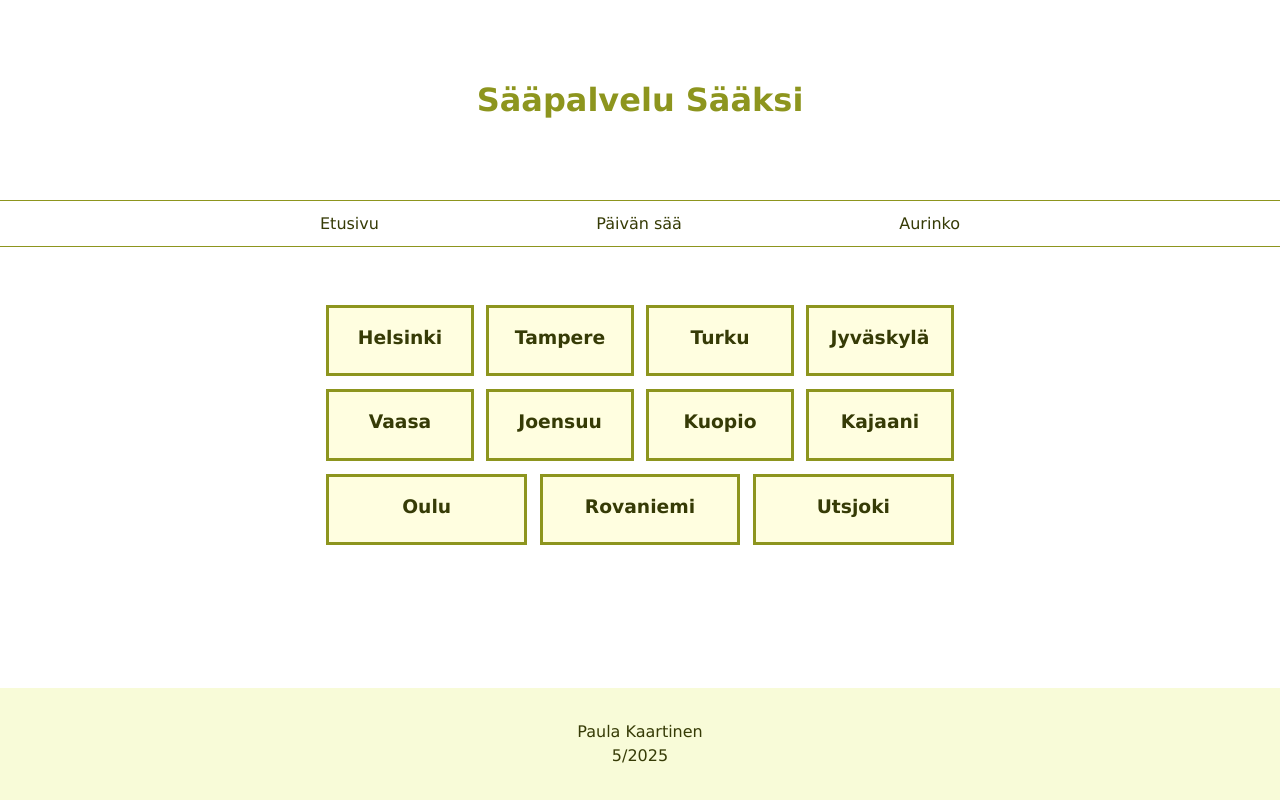
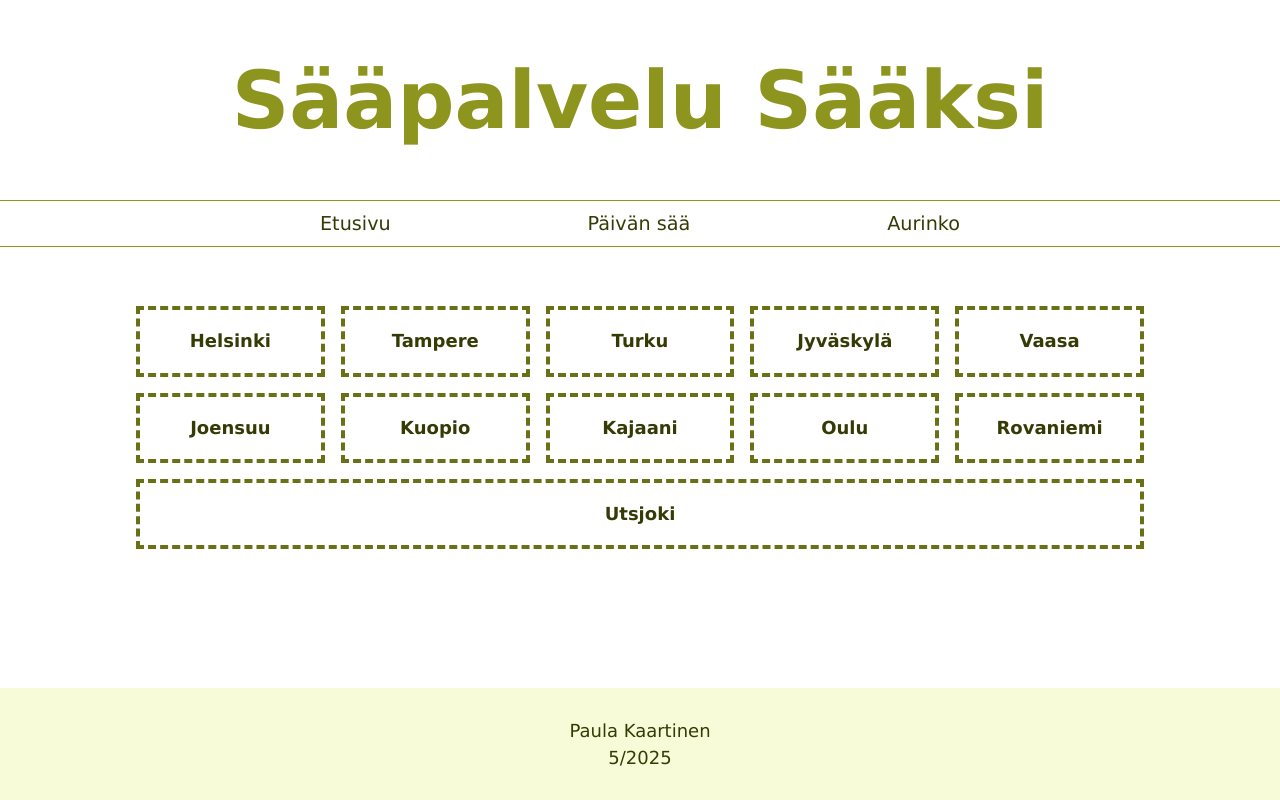
Before and after one commit to PaulaKaa/weatherProject, a plain HTML site: page aurinko.html in a window 1280 px wide. Drawn offline with nearby package versions, Linux system fonts and the light colour scheme; no server answers.

Commit message:
almost done

```diff
--- a/aurinko.html
+++ b/aurinko.html
@@ -25,67 +25,67 @@
             <div id="content">
                 <section class="kaupunkisaat">
                     <article>
-                        <div class="cityBox">
+                        <div class="cityBox2">
                             <h3>Helsinki</h3>
                             <p><span id="aurinkoHelsinki"></span></p>
                         </div>
                     </article>
                     <article>
-                        <div class="cityBox">
+                        <div class="cityBox2">
                             <h3>Tampere</h3>
                             <p><span id="aurinkoTampere"></span></p>
                         </div>
                     </article>
                     <article>
-                        <div class="cityBox">
+                        <div class="cityBox2">
                             <h3>Turku</h3>
                             <p><span id="aurinkoTurku"></span></p>
                         </div>
                     </article>
                     <article>
-                        <div class="cityBox">
+                        <div class="cityBox2">
                             <h3>Jyväskylä</h3>
                             <p><span id="aurinkoJyväskylä"></span></p>
                         </div>
                     </article>
                     <article>
-                        <div class="cityBox">
+                        <div class="cityBox2">
                             <h3>Vaasa</h3>
                             <p><span id="aurinkoVaasa"></span></p>
                         </div>
                     </article>
                     <article>
-                        <div class="cityBox">
+                        <div class="cityBox2">
                             <h3>Joensuu</h3>
                             <p><span id="aurinkoJoensuu"></span></p>
                         </div>
                     </article>
                     <article>
-                        <div class="cityBox">
+                        <div class="cityBox2">
                             <h3>Kuopio</h3>
                             <p><span id="aurinkoKuopio"></span></p>
                         </div>
                     </article>
                     <article>
-                        <div class="cityBox">
+                        <div class="cityBox2">
                             <h3>Kajaani</h3>
                             <p><span id="aurinkoKajaani"></span></p>
                         </div>
                     </article>
                     <article>
-                        <div class="cityBox">
+                        <div class="cityBox2">
                             <h3>Oulu</h3>
                             <p><span id="aurinkoOulu"></span></p>
                         </div>
                     </article>
                     <article>
-                        <div class="cityBox">
+                        <div class="cityBox2">
                             <h3>Rovaniemi</h3>
                             <p><span id="aurinkoRovaniemi"></span></p>
                         </div>
                     </article>
                     <article>
-                        <div class="cityBox">
+                        <div class="cityBox2">
                             <h3>Utsjoki</h3>
                             <p><span id="aurinkoUtsjoki"></span></p>
                         </div>
--- a/css/style.css
+++ b/css/style.css
@@ -17,6 +17,8 @@
   color: var(--text-color);
 }
 
+
+
 /*Alleviivaus pois*/
 a {
   text-decoration: none;
@@ -35,6 +37,12 @@ div #container {
   justify-content: center;
 }
 
+#content {
+/*ylä- ja alaaukot*/
+  margin-top: 4vw;
+  margin-bottom: 6vw;
+}
+
 header {
   display: flex;
   justify-content: center;
@@ -48,6 +56,7 @@ header i {
 
 header h1 {
   color: #8d951e;
+  font-size: 5rem;
 }
 
 nav {
@@ -76,6 +85,7 @@ nav ul {
 nav li {
   /*Poistaa pilkut*/
   display: inline-block;
+  font-size: larger;
 }
 
 div #content {
@@ -86,14 +96,9 @@ div #content {
 
 }
 /*------------------------------ETUSIVU------------------------------*/
-
-#ylaaukko{
-  height: 80px;
-}
-
 #keskitys{
     display: flex;
-    flex-direction: row;
+    flex-direction: column;
     justify-content: center;
     align-items: center;
     text-align: center;
@@ -106,6 +111,7 @@ div #content {
 
 h2 {
 margin: 20px;
+font-size: xx-large;
 }
 
 
@@ -119,13 +125,12 @@ h3 {
   text-align: center;
   margin-top: 50px;
   margin-bottom: 20px;
-
+  font-size: x-large;
 }
 
 #kayttajanData{
   text-align: center;
   line-height: 1.5rem;
-  margin: 50px;
   padding: 10px;
 }
 
@@ -149,7 +154,7 @@ button {
   margin-top: 30px;
 }
 
-#kaupunkisaatIndex{
+section {
   display: flex;
   flex-direction: row;
   /*RIVITYS*/
@@ -158,25 +163,17 @@ button {
 }
 
 article div{
-  margin: 0.25rem;
+  margin: 0.5rem;
   border: 3px solid #8d951e;
 }
-
-#kayttajanKaupunki{}
 
 
 /*------------------------------PÄIVÄN SÄÄ------------------------------*/
 
 /*Kaupunkilaatikot riviin*/
 .kaupunkisaat {
-  display: flex;
-  flex-direction: row;
-  /*RIVITYS*/
-  flex-wrap: wrap;
-  margin-top: 4vw;
-  margin-bottom: 4vw;
-  margin-left: 20rem;
-  margin-right: 20rem;
+  margin-left: 10vw;
+  margin-right: 10vw;
 }
 
 article {
@@ -185,15 +182,16 @@ article {
 }
 
 .cityBox {
-  background-color: var(--light-background-color);
-  margin: 0.4rem;
-  border: 3px solid #8d951e;
+  background-color: #fcfdeb;
+  margin: 1rem;
+  border: 4px solid #8d951e;
 }
 
 article h3 {
   /*Kaupunkien nimien muotoilu keskelle*/
   text-align: center;
   margin: 1.5vw;
+  font-size: large;
 
 }
 
@@ -201,11 +199,9 @@ article p {
   /*Kaupunkien nimien muotoilu keskelle*/
   text-align: center;
   margin: 1vw;
-  margin-bottom: 2vw;
-}
-
-#aukko {
-    height:150px;
+  margin-bottom: 0.75vw;
+  font-size: large;
+  line-height: 1.5em;
 }
 
 /*Alas kiinitetty footteri*/
@@ -225,6 +221,7 @@ footer {
 footer p {
   text-align: center;
   line-height: 1.5;
+  font-size: large;
 
 }
 
@@ -236,36 +233,42 @@ footer p {
 
 }
 
+/*------------------------------AURINKO------------------------------*/
+
+.cityBox2{
+  flex: 10%;
+  border: 4px dashed #6a7016;
+}
+
 /*------------------------------MEDIAQUERYT------------------------------*/
 
 @media only screen and (max-width: 1600px) {
   article {
-    /*Neljä rinnakkain*/
-    flex: 25%;
+
   }
 }
 
 @media only screen and (max-width: 1200px) {
   article {
     /*Kolme rinnakkain*/
-    flex: 33.33%;
+
   }
 
+  header h1 {
+    font-size: 4rem;
+  }
 }
 
 @media only screen and (max-width: 992px) {
-  #kaupunkisaat {
-    margin-left: 10rem;
-    margin-right: 10rem;
+  header h1 {
+    font-size: 3rem;
+  }
+  #content {
+    margin-bottom: 150px;
   }
 }
 
 @media only screen and (max-width: 600px) {
-  #ylaaukko {
-    height: 0px;
-  }
-
-
   #kaupunkisaat {
     margin-left: 5rem;
     margin-right: 5rem;
@@ -283,6 +286,13 @@ footer p {
 
   #keskitys{
     flex-direction: column;
+  }
+
+  header h1 {
+    font-size: 2rem;
+  }
+
+  #content {
+    margin-bottom: 150px;
+  }
 }
-
-}
--- a/js/index.js
+++ b/js/index.js
@@ -1,5 +1,4 @@
 const API_KEY = "token";
-import { Weather } from "./class/weather.js";
 const url = "https://api.openweathermap.org/data/2.5/weather?";
 const icon_url = "http://openweathermap.org/img/wn/";
 
@@ -32,7 +31,7 @@ const updateRecent = (city, nro) => {
 
       otsake.innerHTML = city;
       span.innerHTML =
-        "<br>Lämpotila " +
+        "Lämpotila " +
         json.main.temp +
         "&#8451; <br> Tuntuu kuin " +
         json.main.feels_like +
@@ -93,8 +92,6 @@ const getWeatherData = (city) => {
       "% <br> <br> " +
            json.weather[0].description;
 
-        console.log(json.weather[0].description)
-
       const image = icon_url + json.weather[0].icon + "@2x.png";
       käyttajan_kuvake.src = image;
 
--- a/js/paivansaa.js
+++ b/js/paivansaa.js
@@ -18,7 +18,7 @@ const getWeatherData = (city) => {
 
             span.innerHTML =
             'Lämpötila: ' + json.main.temp + '&#8451;' + '<br>' +
-            'Tuntuu kuin: ' + json.main.feels_like + '&#8451;' + '<br> <br> <br>' +
+            'Tuntuu kuin: ' + json.main.feels_like + '&#8451;' + ' <br>' +
             'Kuvailu: ' + json.weather[0].description
 
             image = icon_url + json.weather[0].icon + '@2x.png'
```
Also changed, not shown: index.html (+1 -3 lines), 1 other file.
